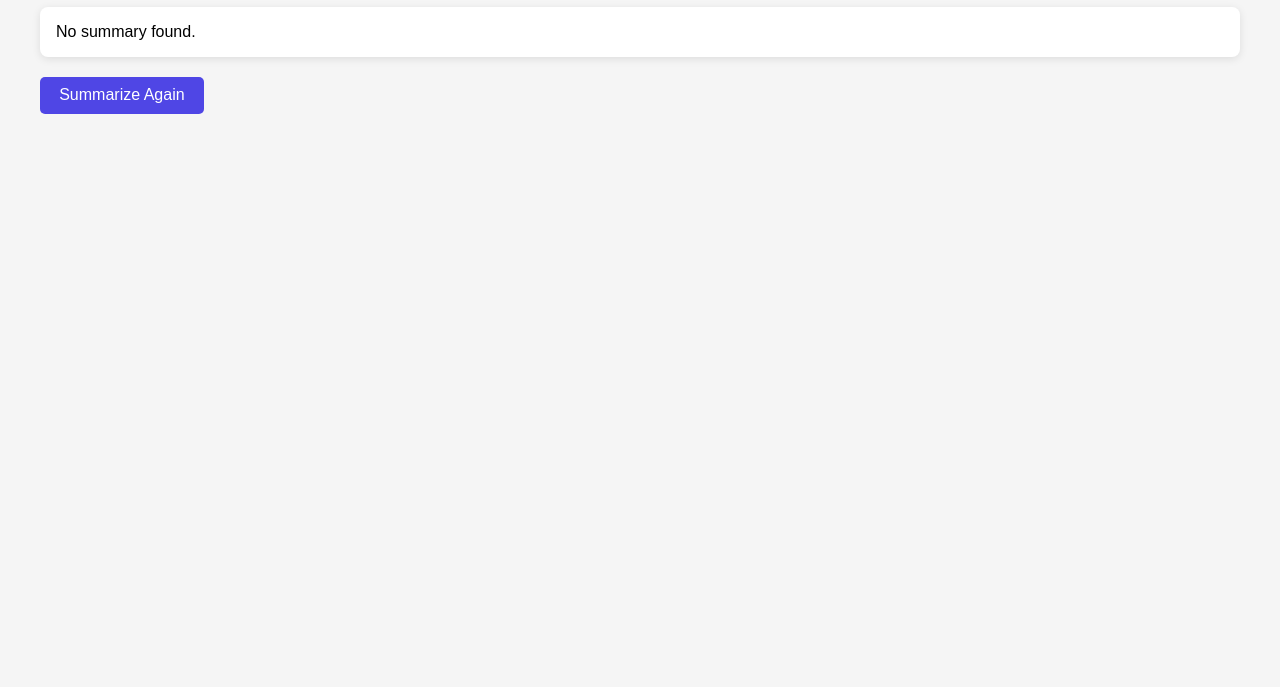
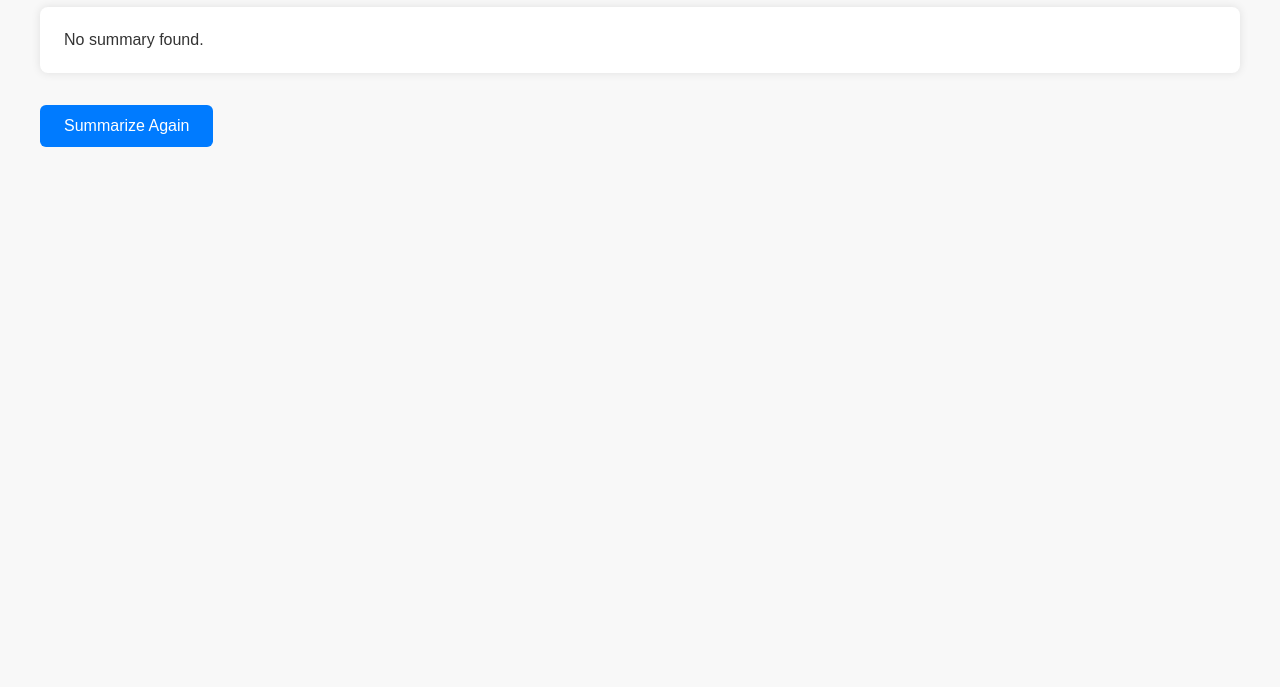
Before and after one commit to coshuajruz/summarize-anything, a plain HTML site: page index.html in a window 1280 px wide. Shown: the part 113-800 px from the top of the page. Drawn offline with Linux system fonts and the light colour scheme.

Commit message:
Update index.html

```diff
--- a/index.html
+++ b/index.html
@@ -1,41 +1,54 @@
+
 <!DOCTYPE html>
-<html lang="en">
+<html>
 <head>
-  <meta charset="UTF-8">
-  <title>Summarize Anything - Results</title>
+  <title>Summarize Anything</title>
   <style>
     body {
-      font-family: sans-serif;
-      padding: 2em;
-      background: #f5f5f5;
+      font-family: Arial, sans-serif;
+      padding: 2rem;
+      background: #f8f8f8;
+      color: #333;
     }
     .summary-box {
       background: white;
-      padding: 1em;
+      padding: 1.5rem;
       border-radius: 8px;
-      box-shadow: 0 2px 8px rgba(0, 0, 0, 0.1);
+      box-shadow: 0 0 10px rgba(0,0,0,0.1);
+      margin-bottom: 2rem;
     }
-    .button {
-      margin-top: 20px;
-      display: inline-block;
-      padding: 0.6em 1.2em;
-      background: #4f46e5;
+    button {
+      background: #007bff;
       color: white;
-      border-radius: 5px;
-      text-decoration: none;
+      border: none;
+      padding: 0.75rem 1.5rem;
+      font-size: 1rem;
+      border-radius: 6px;
+      cursor: pointer;
+    }
+    button:hover {
+      background: #0056b3;
     }
   </style>
 </head>
 <body>
-  <h1>Your Summary</h1>
-  <div class="summary-box" id="summary">Loading summary...</div>
+  <h1>Here's your summary:</h1>
+  <div class="summary-box" id="summaryBox">Loading...</div>
 
-  <a class="button" href="https://tally.so/r/yourformid">Summarize Again</a>
+  <button onclick="window.location.href='https://tally.so/r/your-form-id'">Summarize Again</button>
 
   <script>
+    // Extract summary from URL
     const urlParams = new URLSearchParams(window.location.search);
     const summary = urlParams.get('summary');
-    document.getElementById('summary').textContent = summary || "No summary found.";
+
+    // Decode and display it
+    const summaryBox = document.getElementById('summaryBox');
+    if (summary) {
+      summaryBox.textContent = decodeURIComponent(summary);
+    } else {
+      summaryBox.textContent = "No summary found.";
+    }
   </script>
 </body>
 </html>
```
